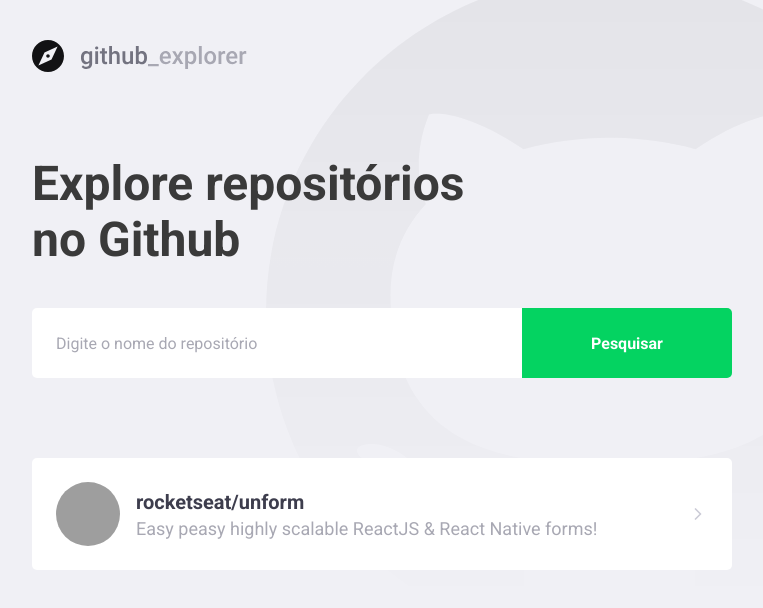
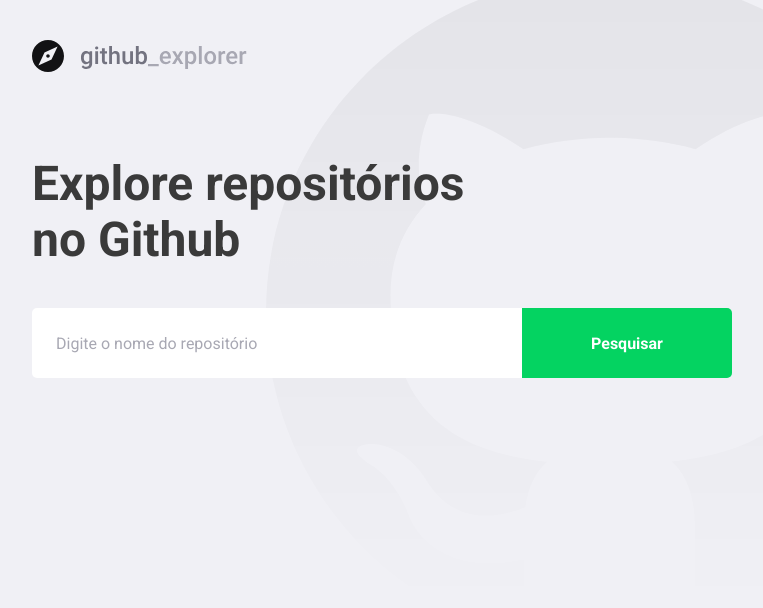
Before and after one commit to ElladanTasartir/github-explorer, a React (Create React App) app: page / in a window 1280 px wide. Shown: the top 608 px of the page, without its empty margins (148-911 px from the left). Built offline with nearby package versions, Linux system fonts and the light colour scheme; grey boxes are pictures that could not be loaded.

Commit message:
feat: :ok_hand: add integration to API

```diff
--- a/src/pages/Dashboard/index.tsx
+++ b/src/pages/Dashboard/index.tsx
@@ -1,33 +1,79 @@
-import React from 'react';
+import React, { useState, FormEvent } from 'react';
 import { FiChevronRight } from 'react-icons/fi';
+import api from '../../services/api';
 
 import logoImg from '../../assets/logo.svg';
 
-import { Title, Form, Repositories } from './styles';
+import {
+  Title, Form, Repositories, Error,
+} from './styles';
 
-const Dashboard: React.FC = () => (
+interface Repository {
+  full_name: string;
+  description: string;
+  owner: {
+    login: string;
+    avatar_url: string;
+  };
+
+}
+
+const Dashboard: React.FC = () => {
+  const [newRepo, setNewRepo] = useState('');
+  const [inputError, setInputError] = useState('');
+  const [repositories, setRepositories] = useState<Repository[]>([]);
+
+  async function handleAddRepository(event: FormEvent<HTMLFormElement>): Promise<void> {
+    event.preventDefault();
+
+    if (!newRepo) {
+      setInputError('Digite o autor/nome do repositório');
+      return;
+    }
+
+    try {
+      const response = await api.get<Repository>(`repos/${newRepo}`);
+
+      const repository = response.data;
+
+      setRepositories([...repositories, repository]);
+      setNewRepo('');
+      setInputError('');
+    } catch (err) {
+      setInputError('Erro na busca por esse repositório');
+    }
+  }
+
+  return (
     <>
       <img src={logoImg} alt="Github Explorer" />
       <Title>Explore repositórios no Github</Title>
 
-    <Form>
-      <input placeholder="Digite o nome do repositório" />
+      <Form hasError={!!inputError} onSubmit={handleAddRepository}>
+        <input value={newRepo} onChange={(e) => setNewRepo(e.target.value)} placeholder="Digite o nome do repositório" />
         <button type="submit">Pesquisar</button>
       </Form>
+
+      {inputError && <Error>{inputError}</Error>}
+
       <Repositories>
-      <a href="teste">
-        <img src="https://github.com/ElladanTasartir.png" alt="Erick Malta" />
+        {repositories.map((repository) => (
+
+          <a key={repository.full_name} href="teste">
+            <img src={repository.owner.avatar_url} alt={repository.owner.login} />
             <div>
               <strong>
-            rocketseat/unform
+                {repository.full_name}
               </strong>
-          <p>Easy peasy highly scalable ReactJS & React Native forms!</p>
+              <p>{repository.description}</p>
             </div>
 
             <FiChevronRight size={20} />
           </a>
+        ))}
       </Repositories>
     </>
   );
+};
 
 export default Dashboard;
```
Lines whose indentation alone changed are shown as unchanged.
